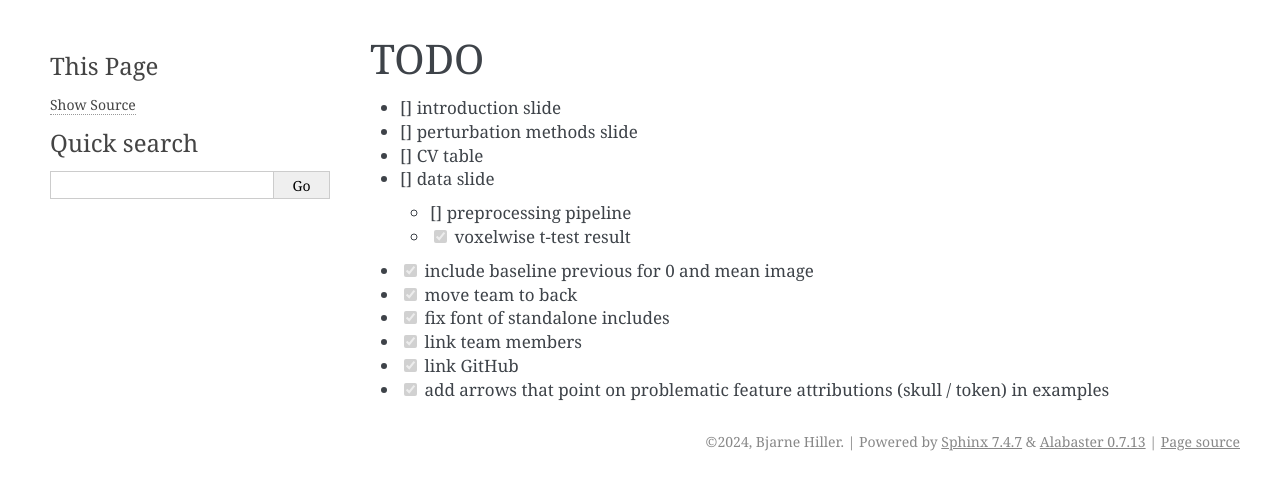
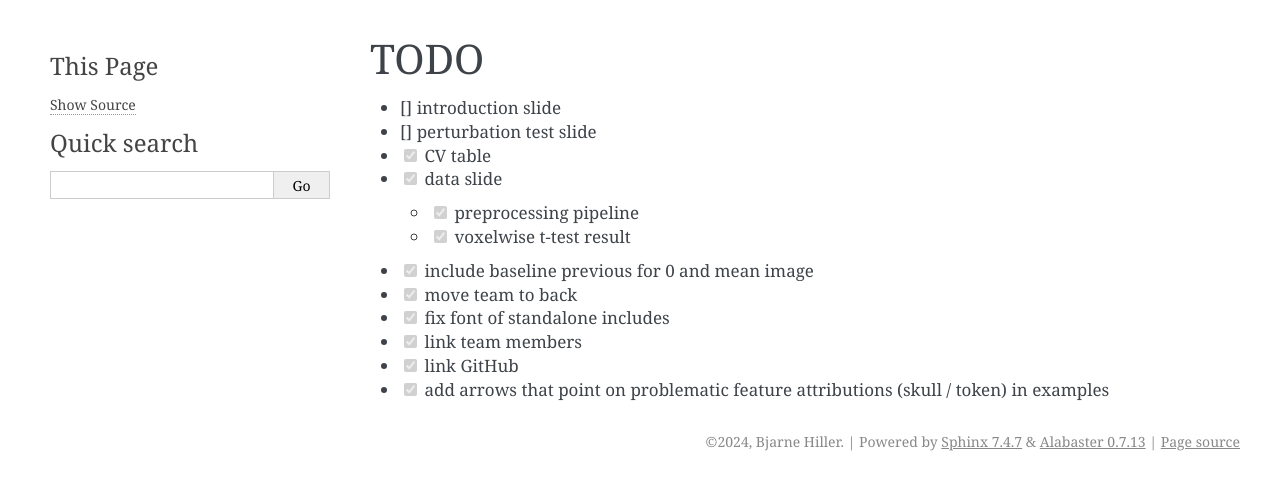
Before and after one commit to bckrlab/ad-fidelity, a Sphinx documentation site: the page built from docs/presentations/2025-03-09_bvm/TODO.md, in a window 1280 px wide. Shown: the top 490 px of the page. Built offline with Sphinx 7.4.7, drawn with Linux system fonts in a browser that asks for light colours.

```diff
--- a/docs/presentations/2025-03-09_bvm/TODO.md
+++ b/docs/presentations/2025-03-09_bvm/TODO.md
@@ -1,10 +1,10 @@
 # TODO
 
 - [] introduction slide
-- [] perturbation methods slide
-- [] CV table
-- [] data slide
-    - [] preprocessing pipeline
+- [] perturbation test slide
+- [x] CV table
+- [x] data slide
+    - [x] preprocessing pipeline
     - [x] voxelwise t-test result
 - [x] include baseline previous for 0 and mean image
 - [x] move team to back
```
Also changed, not shown: 2 other files.
